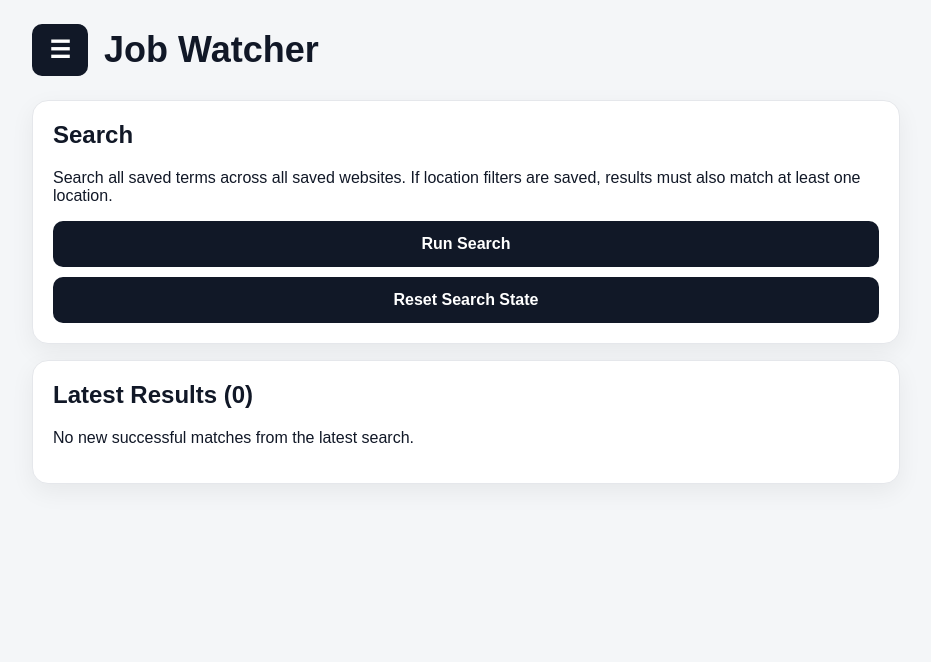
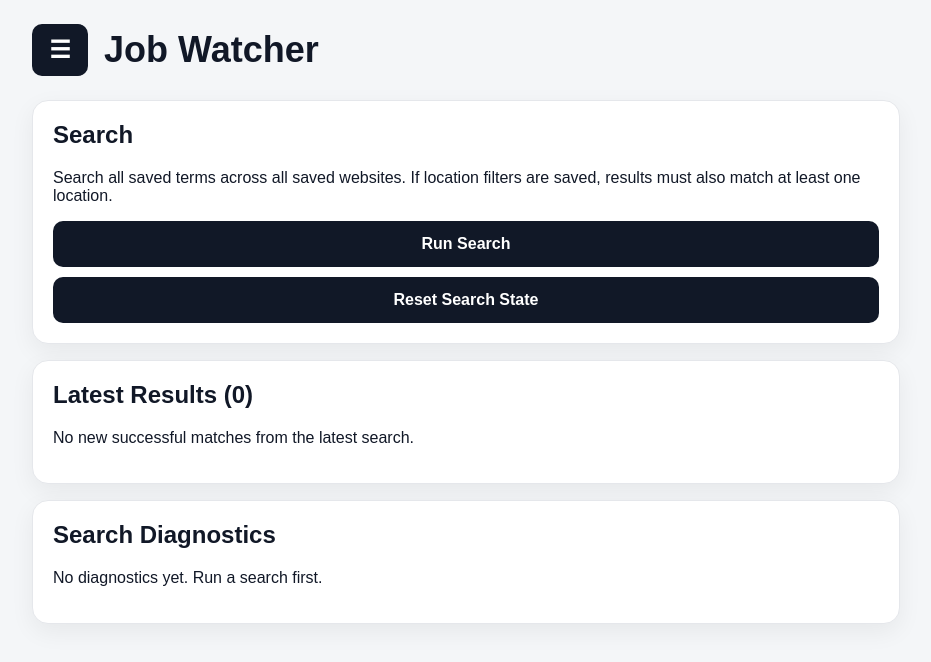
Before and after one commit to dcast-gif/Job-Watcher, a Next.js app: page / in a window 1280 px wide. Shown: the top 662 px of the page, without its empty margins (174-1105 px from the left). Built offline with nearby package versions, Linux system fonts and the light colour scheme.

Commit message:
Update page.js

```diff
--- a/app/page.js
+++ b/app/page.js
@@ -16,6 +16,7 @@ export default function HomePage() {
   const [locations, setLocations] = useState([]);
   const [results, setResults] = useState([]);
   const [auditTrail, setAuditTrail] = useState([]);
+  const [diagnostics, setDiagnostics] = useState([]);
 
   const [isSearching, setIsSearching] = useState(false);
 
@@ -25,7 +26,8 @@ export default function HomePage() {
     setLocations(JSON.parse(localStorage.getItem("jobWatcherLocations") || "[]"));
     setResults(JSON.parse(localStorage.getItem("jobWatcherResults") || "[]"));
     setAuditTrail(JSON.parse(localStorage.getItem("jobWatcherAuditTrail") || "[]"));
-  }, []);
+setDiagnostics(JSON.parse(localStorage.getItem("jobWatcherDiagnostics") || "[]"));
+    }, []);
 
   function goToPage(page) {
     setActivePage(page);
@@ -118,6 +120,9 @@ export default function HomePage() {
 
       const data = await response.json();
       console.log("JOB WATCHER DEBUG", data.debug);
+      const debugInfo = data.debug || [];
+setDiagnostics(debugInfo);
+localStorage.setItem("jobWatcherDiagnostics", JSON.stringify(debugInfo));
       const foundResults = data.results || [];
 
       const previousActiveResults = JSON.parse(
@@ -199,6 +204,29 @@ export default function HomePage() {
               <ResultsTable results={results} />
             )}
           </section>
+          <section className="card">
+  <h2>Search Diagnostics</h2>
+
+  {diagnostics.length === 0 ? (
+    <p>No diagnostics yet. Run a search first.</p>
+  ) : (
+    <div className="list">
+      {diagnostics.map((item, index) => (
+        <div className="listItem" key={`${item.website}-${index}`}>
+          <span>
+            <strong>{item.website}</strong>
+            <br />
+            Page links: {item.pageLinks}
+            <br />
+            Sitemap links: {item.sitemapLinks}
+            <br />
+            Checked: {item.totalCandidateLinks}
+          </span>
+        </div>
+      ))}
+    </div>
+  )}
+</section>
         </>
       )}
 
```
